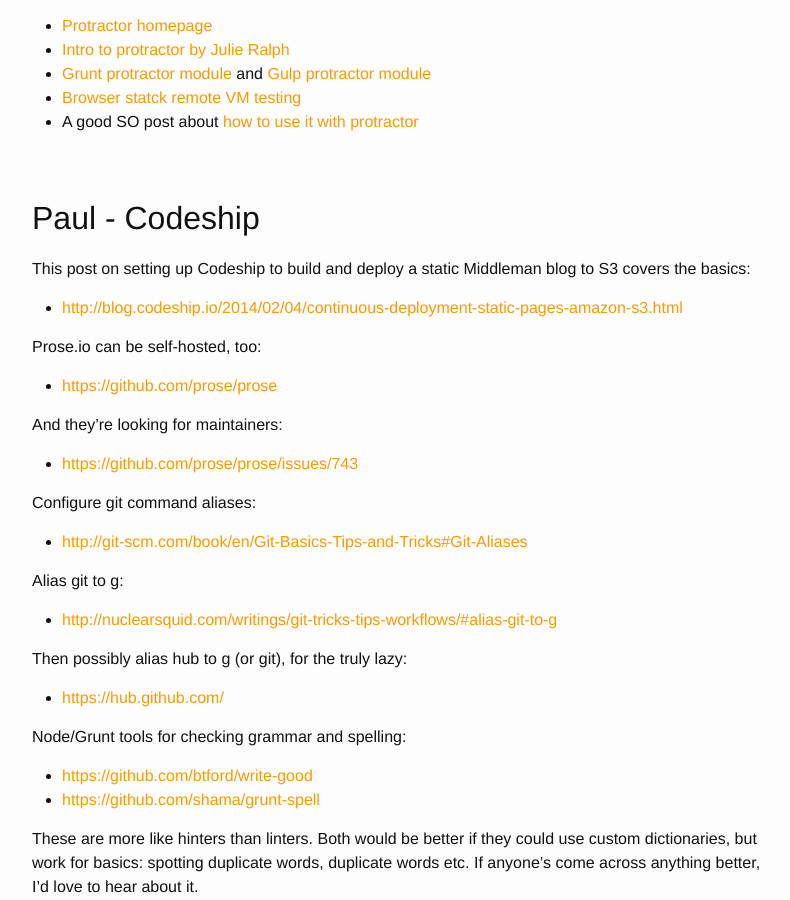
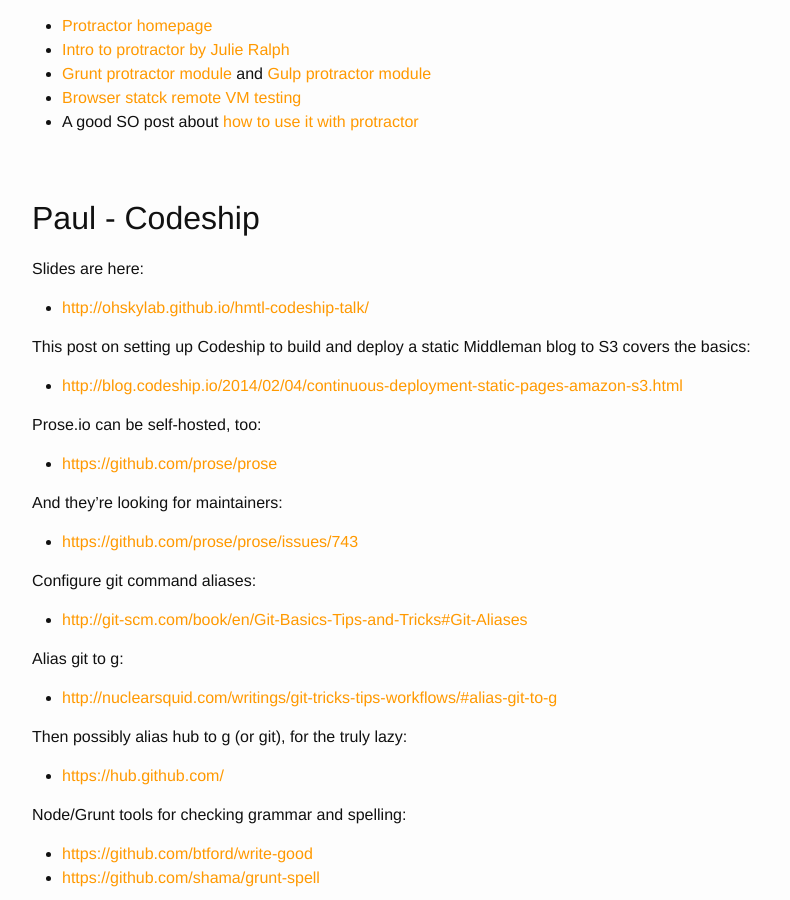
Before and after one commit to hmtl6/hmtl6.github.io, a Jekyll site: the page built from _posts/2014-09-17-eternal-september.md, in a window 1280 px wide and 900 px high, scrolled down 353 px. Shown: the whole window, without its empty margins (238-1028 px from the left). Built offline with Jekyll 4.4.1, drawn with Linux system fonts in a browser that asks for light colours.

Commit message:
Fix links to Paul's slides
I moved all that stuff.

```diff
--- a/_posts/2014-09-17-eternal-september.md
+++ b/_posts/2014-09-17-eternal-september.md
@@ -19,6 +19,10 @@
 
 
 ## Paul - Codeship
+
+Slides are here:
+
+ - [http://ohskylab.github.io/hmtl-codeship-talk/](http://ohskylab.github.io/hmtl-codeship-talk/)
 
 This post on setting up Codeship to build and deploy a static Middleman blog to S3 covers the basics:
 
```
Also changed, not shown: _posts/2013-06-12-deja-vu.md (+1 -1 lines).
